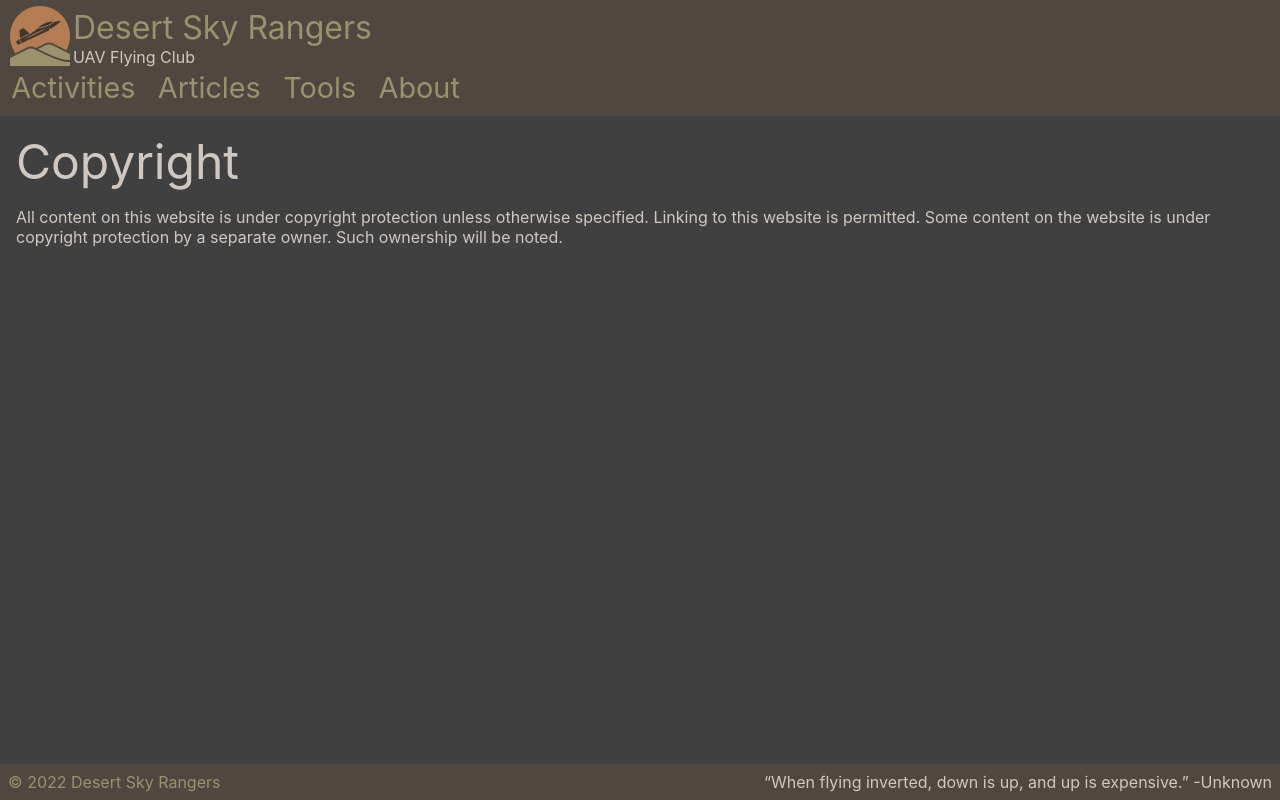
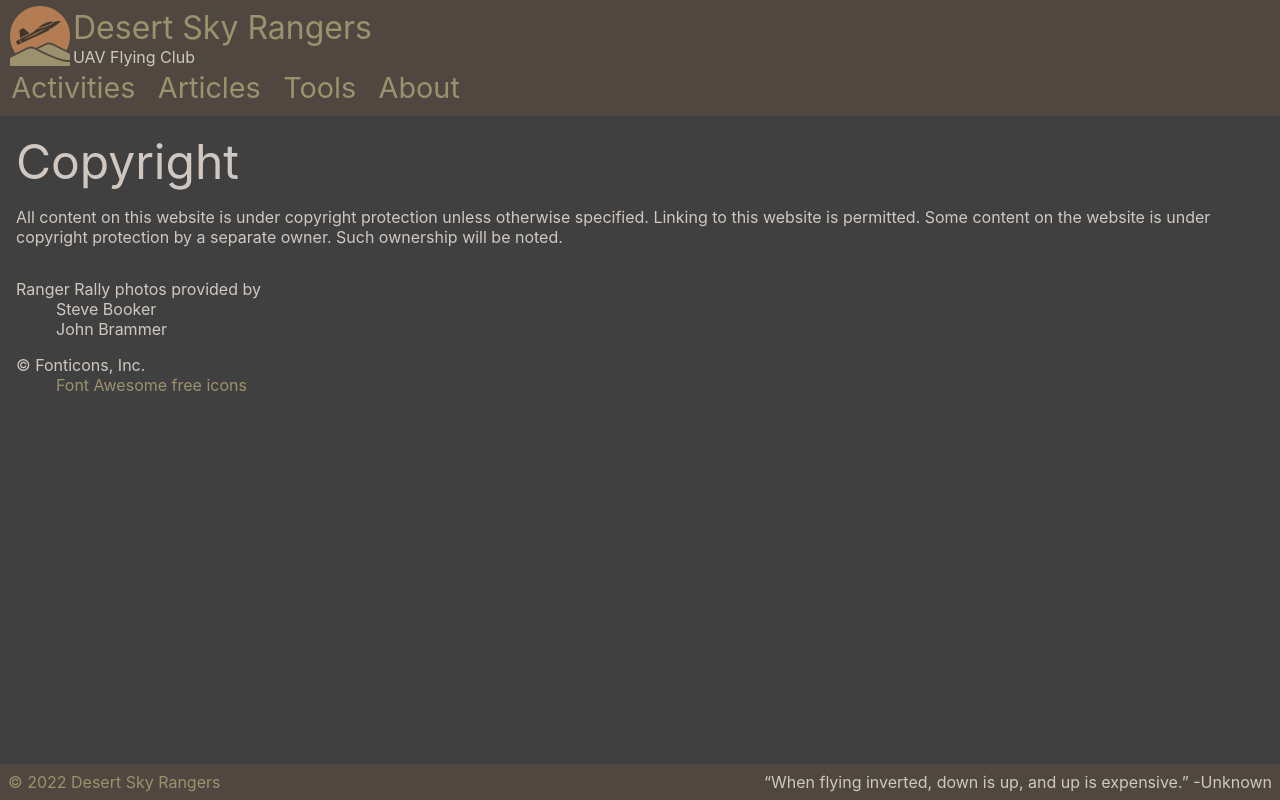
Before and after one commit to desertskyrangers/www.desertskyrangers.org, a React (Create React App) app: page /legal in a window 1280 px wide. Built offline with nearby package versions, Linux system fonts and the light colour scheme.

Commit message:
Update legal notice

```diff
--- a/src/Legal.js
+++ b/src/Legal.js
@@ -12,6 +12,17 @@ export default class Legal extends React.Component {
 					content on the website is under copyright protection by a separate
 					owner. Such ownership will be noted.
 				</p>
+				<div>
+					<dl>
+						<dt>Ranger Rally photos provided by</dt>
+						<dd>Steve Booker</dd>
+						<dd>John Brammer</dd>
+					</dl>
+					<dl>
+						<dt>&copy; Fonticons, Inc.</dt>
+						<dd><a href='https://fontawesome.com/'>Font Awesome free icons</a></dd>
+					</dl>
+				</div>
 			</div>
 		)
 	}
```
Also changed, not shown: 1 other file (tests, documents, lock files or other folders).
